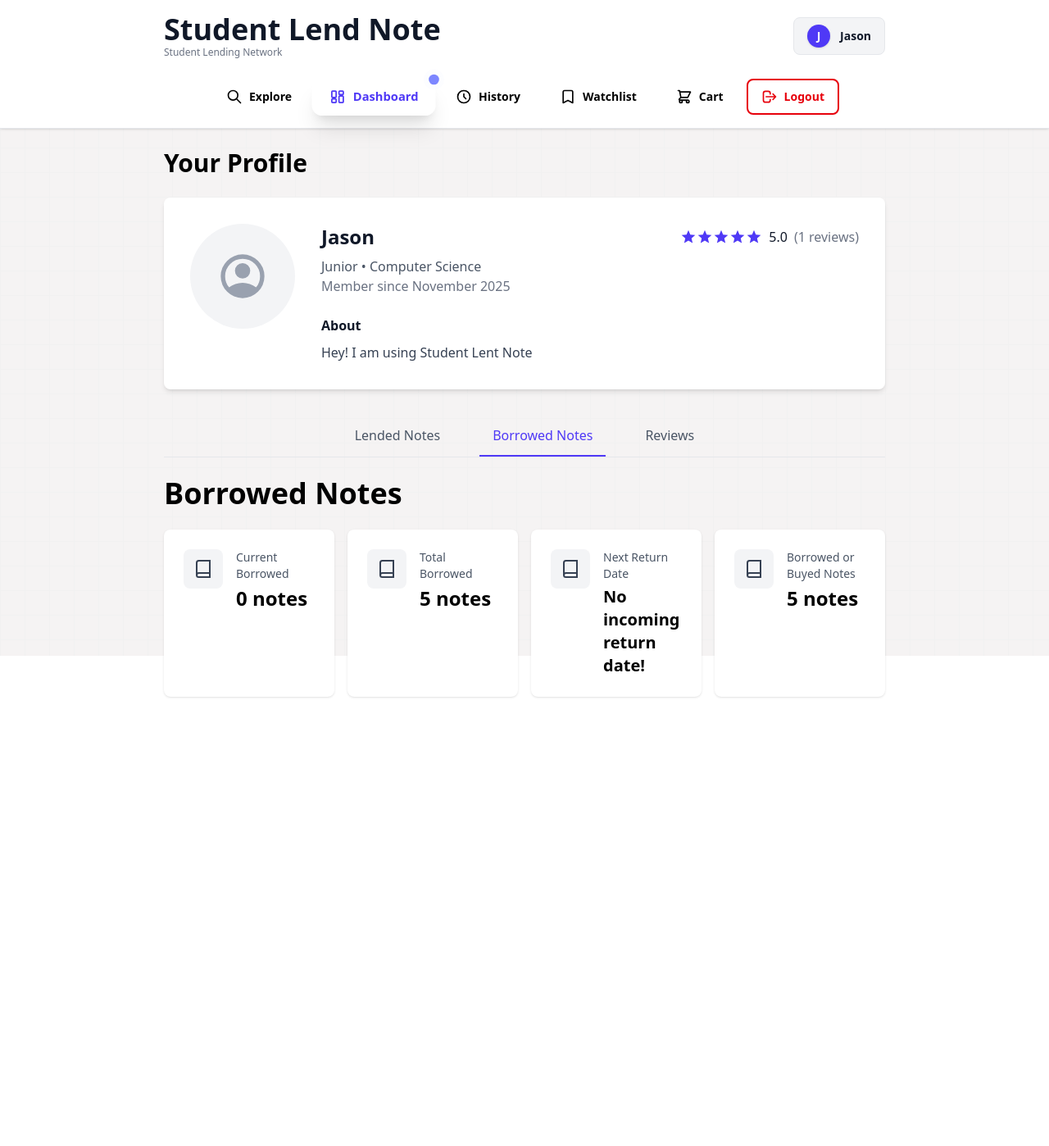
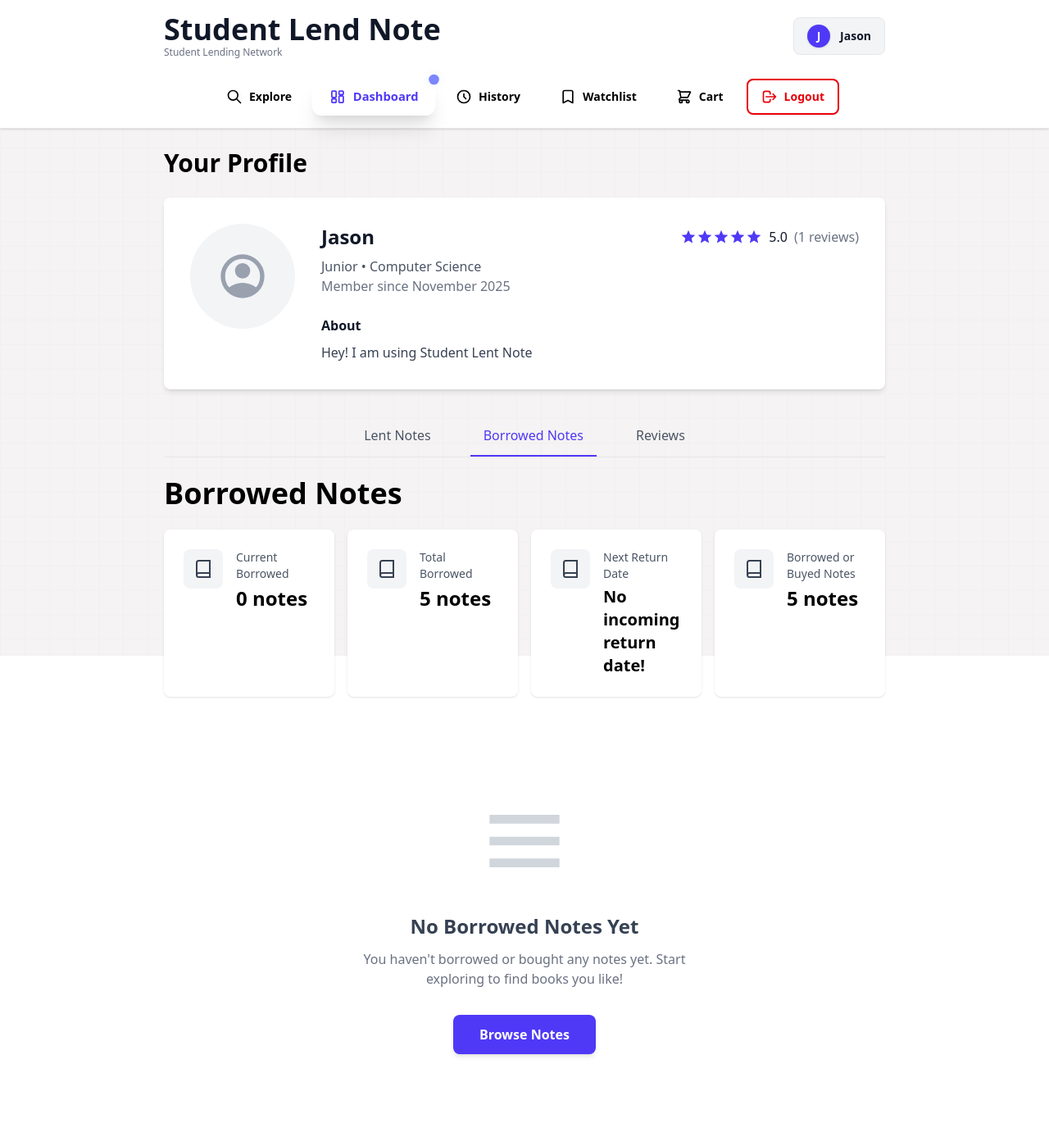
Before and after one commit to joanallysen/Lend-Student-Note, a Flask app: page /dashboard?current_tab=borrowed_notes in a window 1280 px wide. Shown: the whole page at 82% size. Before the commit the page ends 851 px from the top, so only its background shows below. Run offline with Flask 3, Linux system fonts and the light colour scheme; a user stored in the database is signed in.

Commit message:
1. Make sure if guest check detail, it doesnt create cart, watchlist, and store has bought book. 2. Added empty state for lended and borrowed notes 3. Apparently lended doesnt exist in english and lent is the correct past tense.

```diff
--- a/app.py
+++ b/app.py
@@ -99,17 +99,22 @@ def detail(note_id):
         else:
             my_review = review
 
-    has_bought = any(h.buyer_id == session['user_id'] for h in note.history_records)
+    # only get has bought, watchlisted, and cart if user already exist
+    has_bought, watchlisted_note_ids, cart_note_ids = [], [], []
+    if 'user_id' in session:
+        user = User.query.get(session['user_id'])
+        if user:
+            has_bought = any(h.buyer_id == session['user_id'] for h in note.history_records)
+            watchlisted_note_ids = {nid[0] for nid in db.session.query(Watchlist.note_id).filter_by(user_id=user_id).all()}
+            user_cart = Cart.query.filter_by(user_id=user_id).first()
 
-    watchlisted_note_ids = {nid[0] for nid in db.session.query(Watchlist.note_id).filter_by(user_id=user_id).all()}
+            # user cart is not created upon initialization but when opening user_cart
+            if not user_cart:
+                cart_note_ids = None
+            else:
+                cart_note_ids = {nid[0] for nid in db.session.query(CartItem.note_id).filter_by(cart_id=user_cart.cart_id).all()}
 
-    user_cart = Cart.query.filter_by(user_id=user_id).first()
 
-    # user cart is not created upon initialization but when opening user_cart
-    if not user_cart:
-        cart_note_ids = None
-    else:
-        cart_note_ids = {nid[0] for nid in db.session.query(CartItem.note_id).filter_by(cart_id=user_cart.cart_id).all()}
 
     return render_template('detail.html',
                         user_id=user_id,
--- a/routes/watchlist_bp.py
+++ b/routes/watchlist_bp.py
@@ -1,10 +1,12 @@
 from flask import Blueprint, session, redirect, url_for, flash, request
 from models import db, Watchlist
+from utility import login_required
 
 watchlist_bp = Blueprint('watchlist', __name__)
 
-# TODO need login
+
 @watchlist_bp.route('/add_watchlist/<int:note_id>', methods=['POST'])
+@login_required
 def add_watchlist(note_id, destination='explore'):
     user_id = session.get('user_id')
 
@@ -28,6 +30,7 @@ def add_watchlist(note_id, destination='explore'):
 
 
 @watchlist_bp.route('/remove_watchlist/<int:note_id>', methods=['POST'])
+@login_required # non user should not be able to remove from watchlist, but just in case
 def remove_watchlist(note_id):
     user_id = session.get('user_id')
     if request.method=="POST":
--- a/templates/components/borrowed_notes.html
+++ b/templates/components/borrowed_notes.html
@@ -74,9 +74,26 @@
         </div>
 
         {# Notes Grid #}
+        {% if borrowed_notes %}
         <div class="grid grid-cols-4 gap-6">
+
             {% for note in borrowed_notes %}
                 {{ comp.borrowed_card(note) }}
             {% endfor %}
         </div>
+        {% else %}
+                <!-- Empty Borrowed State -->
+                <div class="flex flex-col items-center justify-center py-20">
+                    <svg xmlns="http://www.w3.org/2000/svg" class="w-32 h-32 text-gray-300 mb-6" viewBox="0 0 24 24">
+                        <path fill="currentColor" d="M4 6h16v2H4zm0 5h16v2H4zm0 5h16v2H4z"/>
+                    </svg>
+                    <h2 class="text-2xl font-bold text-gray-700 mb-3">No Borrowed Notes Yet</h2>
+                    <p class="text-gray-500 mb-8 text-center max-w-md">
+                        You haven't borrowed or bought any notes yet. Start exploring to find books you like!
+                    </p>
+                    <a href="{{ url_for('explore') }}" class="px-8 py-3 bg-indigo-600 text-white font-semibold rounded-lg hover:bg-indigo-700 transition-colors shadow-md hover:shadow-lg">
+                        Browse Notes
+                    </a>
+                </div>
+        {% endif %}
 </div>
--- a/templates/components/lended_notes.html
+++ b/templates/components/lended_notes.html
@@ -19,7 +19,7 @@
 {% import 'components/macros.html' as comp %}
 
 <div class="mb-8">
-    <h1 class="text-4xl font-bold mb-6">Lended Notes</h1>
+    <h1 class="text-4xl font-bold mb-6">Lent Notes</h1>
 
     {# Statistics Cards #}
     <div class="grid grid-cols-3 gap-4 mb-8">
@@ -32,7 +32,7 @@
                 </svg>
             </div>
             <div>
-                <p class="text-gray-600 text-sm mb-1">Current Lended</p>
+                <p class="text-gray-600 text-sm mb-1">Current Lent</p>
                 <p class="text-2xl font-semibold">{{ current_lended }} books</p>
             </div>
         </div>
@@ -45,7 +45,7 @@
                 </svg>
             </div>
             <div>
-                <p class="text-gray-600 text-sm mb-1">Total Lended</p>
+                <p class="text-gray-600 text-sm mb-1">Total Lent</p>
                 <p class="text-2xl font-semibold">{{ total_lended }} times</p>
             </div>
         </div>
@@ -106,11 +106,27 @@
     </div>
 
     {# Notes Grid #}
+    {% if user.notes_owned | selectattr('status','ne','DELETED') | list %}
     <div class="grid grid-cols-4 gap-6 my-8">
         {% for note in user.notes_owned | selectattr('status','ne','DELETED') %}
             {{ comp.dashboard_card(note) }}
         {% endfor %}
     </div>
+    {% else%}
+            <!-- Empty Borrowed State -->
+            <div class="flex flex-col items-center justify-center py-20">
+                <svg xmlns="http://www.w3.org/2000/svg" class="w-32 h-32 text-gray-300 mb-6" viewBox="0 0 24 24">
+                    <path fill="currentColor" d="M4 6h16v2H4zm0 5h16v2H4zm0 5h16v2H4z"/>
+                </svg>
+                <h2 class="text-2xl font-bold text-gray-700 mb-3">No Lent Notes Yet</h2>
+                <p class="text-gray-500 mb-8 text-center max-w-md">
+                    You haven't lend any notes yet. Start adding notes!
+                </p>
+                <a href="{{ url_for('notes.add_note') }}" class="px-8 py-3 bg-indigo-600 text-white font-semibold rounded-lg hover:bg-indigo-700 transition-colors shadow-md hover:shadow-lg">
+                    Add Note
+                </a>
+            </div>
+        {% endif %}
 
     {# Floating Add Button #}
     <a href="{{ url_for('notes.add_note') }}"
--- a/templates/components/macros.html
+++ b/templates/components/macros.html
@@ -48,7 +48,7 @@
             {# Lended Count and Price #}
             {% set note_lend_count = note.history_records | selectattr('transaction_type', 'equalto', 'BORROW') | selectattr('transaction_date', 'ne', None) | list | length %}
             <div class="flex items-center justify-between mb-4">
-                <span class="text-sm text-gray-600">Lended {{ note_lend_count }}x</span>
+                <span class="text-sm text-gray-600">Lent {{ note_lend_count }}x</span>
                 <div class="flex items-baseline">
                     {% if note.price_sale %}
                     <span class="text-xl font-semibold text-gray-900">${{ note.price_sale }}</span>
--- a/templates/dashboard.html
+++ b/templates/dashboard.html
@@ -26,7 +26,7 @@
                         class="tab-button cursor-pointer px-4 py-3 font-medium text-gray-600 border-b-2 border-transparent hover:text-gray-900 hover:border-gray-300 transition-colors"
                         data-tab="lended_notes"
                         onclick="switchTab('lended_notes')">
-                        Lended Notes
+                        Lent Notes
                     </button>
                 </li>
                 <li>
--- a/templates/profile.html
+++ b/templates/profile.html
@@ -7,7 +7,7 @@
 </head>
 <body>
     <h1>Student Profile</h1>
-    <p>View books or notes that you have borrowed and books or notes you have lended or sold</p>
+    <p>View books or notes that you have borrowed and books or notes you have lent or sold</p>
 
     <div>
         <p class="font-bold">{{user.username}}</p>
```
Also changed, not shown: templates/history.html (+5 -5 lines), instance/database.db, static/uploads/20251118_133354_20251117_145026_note1.jpg (added), static/uploads/20251118_133728_20251117_145152_note_2.jpg (added), static/uploads/20251118_134014_20251117_145316_20251111_175520_science.jpg (added).
